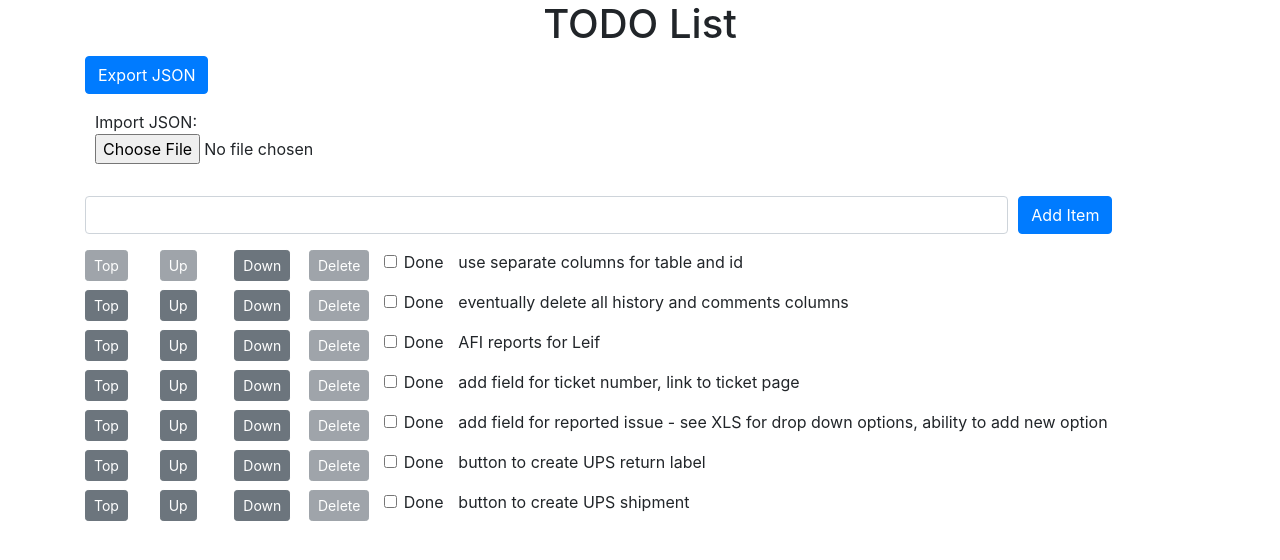
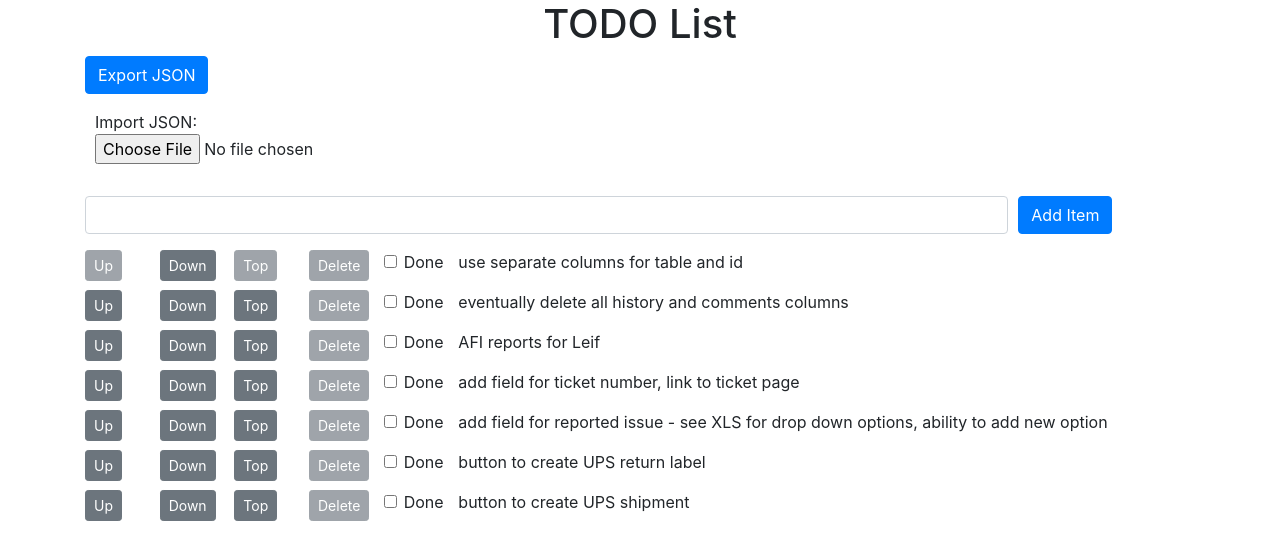
Before and after one commit to mpb-cal/todo-list, a React (Create React App) app: page / in a window 1280 px wide. Shown: the top 560 px of the page. Built offline with nearby package versions, Linux system fonts and the light colour scheme.

Commit message:
changed some colors, moved some buttons

```diff
--- a/src/App.css
+++ b/src/App.css
@@ -1,6 +1,10 @@
 
-button[disabled]:hover {
+button:disabled:hover {
   cursor: default;
+}
+
+.actionItemRow button:enabled:hover {
+  background-color: #ddd;
 }
 
 .actionItemRow.new .description {
--- a/src/action-item-manager-redux.js
+++ b/src/action-item-manager-redux.js
@@ -124,9 +124,9 @@ const ActionItemList = ({store}) => (
 
 const ActionItem = ({store, item, idx}) => (
   <Form.Row className={"actionItemRow " + (item.done ? "done " : "") + (item.isNew ? "new " : "") + (item.justMoved ? "justMoved " : "")} >
-    <ActionButton store={store} item={item} text="Top" action={makeTop(item.id)} disabled={item.done || idx < 1} />
     <ActionButton store={store} item={item} text="Up" action={moveUp(item.id)} disabled={item.done || idx < 1} />
     <ActionButton store={store} item={item} text="Down" action={moveDown(item.id)} disabled={item.done} />
+    <ActionButton store={store} item={item} text="Top" action={makeTop(item.id)} disabled={item.done || idx < 1} />
     <ActionButton store={store} item={item} text="Delete" action={deleteItem(item.id)} disabled={!item.done} />
     <Col className="d-print-none">
       <Form.Group>
```
